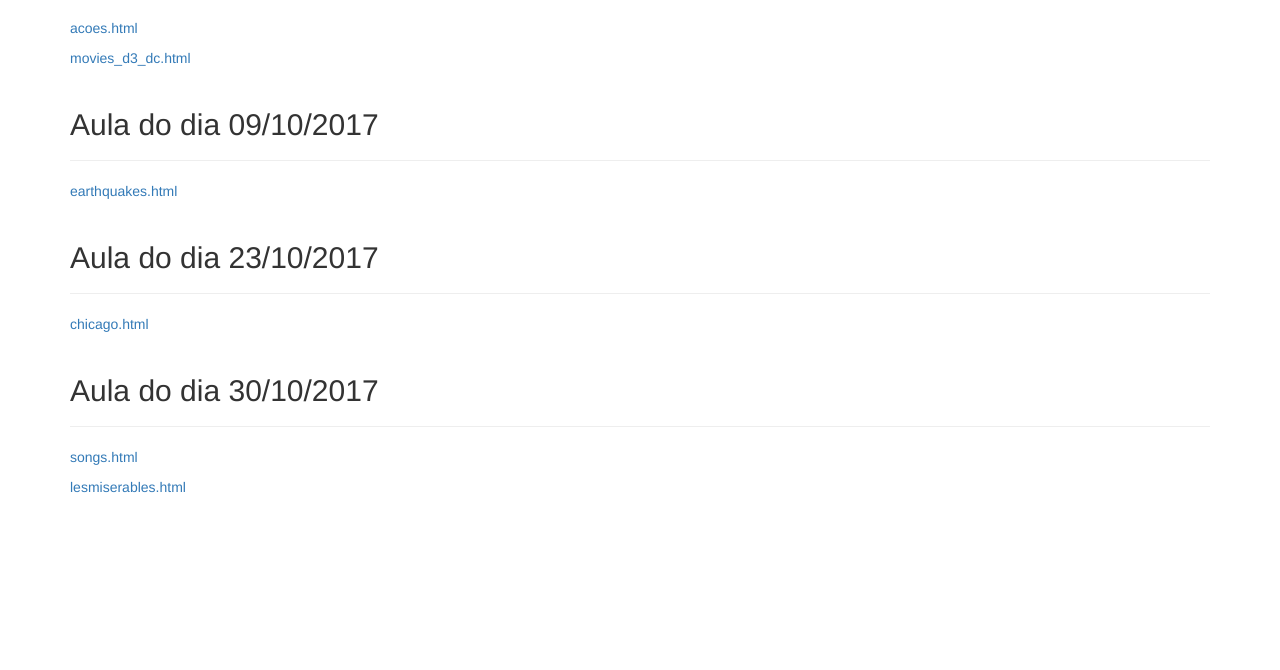
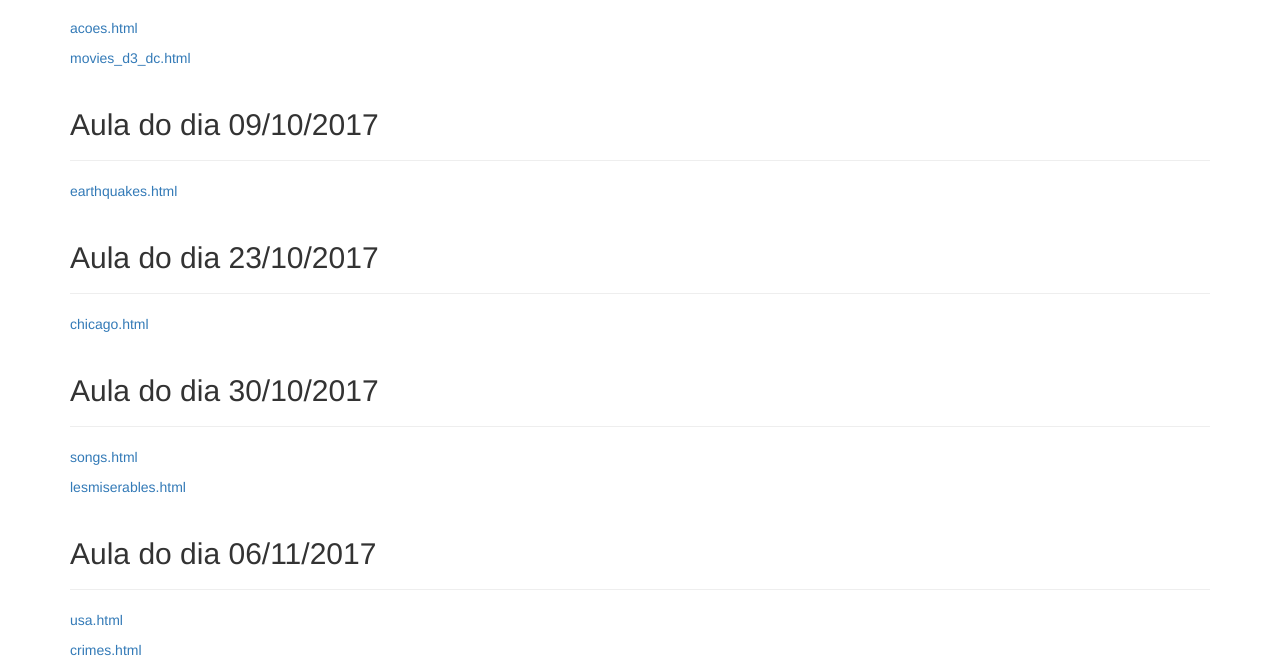
Before and after one commit to aragaobs/datavis--course, a plain HTML site: page index.html in a window 1280 px wide. Shown: the part 718-1388 px from the top of the page. Before the commit the page ends 1225 px from the top, so only its background shows below. Drawn offline with nearby package versions, Linux system fonts and the light colour scheme.

Commit message:
Atualização aula 06/11

```diff
--- a/index.html
+++ b/index.html
@@ -85,6 +85,12 @@
       <p><a href="/datavis--course/2017_10_30/songs.html">songs.html</a></p>
       <p><a href="/datavis--course/2017_10_30/lesmiserables.html">lesmiserables.html</a></p>
 
+      <div class="page-header">
+          <h2>Aula do dia 06/11/2017</h2>
+          </div>
+      <p><a href="/datavis--course/2017_10_06/color-d3/usa.html">usa.html</a></p>
+      <p><a href="/datavis--course/2017_10_06/color-d3/crimes.html">crimes.html</a></p>
+
     </div><!-- /.container -->
 
     <!-- jQuery (necessary for Bootstrap's JavaScript plugins) -->
```
